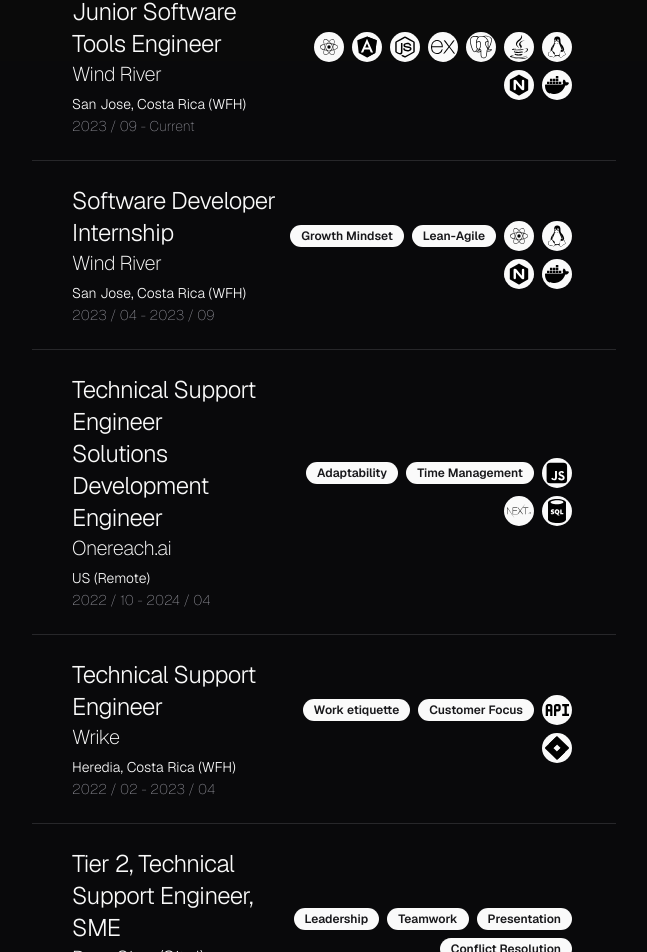
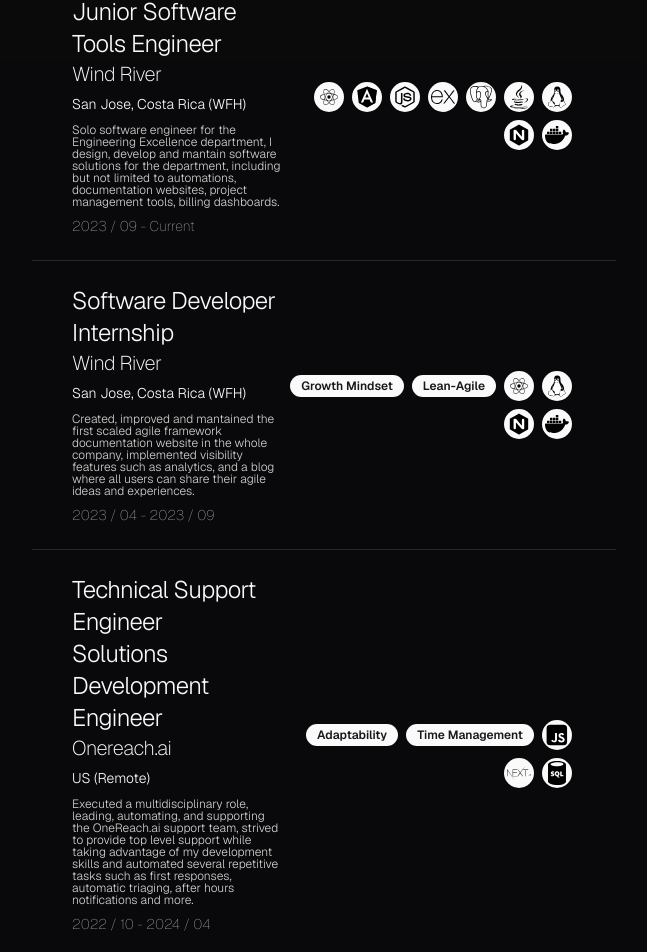
Before and after one commit to Yen-US/yenus_portfolio, a Next.js app: page / in a window 1280 px wide. Shown: the part 739-1691 px from the top of the page, without its empty margins (316-963 px from the left). Built offline with nearby package versions, Linux system fonts and the light colour scheme.

Commit message:
Added job descriptions

```diff
--- a/src/components/experience-content.tsx
+++ b/src/components/experience-content.tsx
@@ -19,6 +19,7 @@ import SQLSVG from "./icons/sql-icon"
 import APISVG from "./icons/api-icon"
 import JiraSVG from "./icons/jira-icon"
 import DockerSVG from "./icons/docker-icon"
+import XsTypo from "./typography/xs-typo"
 
 
 export default function Experience() {
@@ -30,6 +31,7 @@ export default function Experience() {
                     <H3Typo>Junior Software Tools Engineer</H3Typo>
                     <H4Typo>Wind River</H4Typo>
                     <STypo>San Jose, Costa Rica (WFH)</STypo>
+                    <XsTypo>Solo software engineer for the Engineering Excellence department, I design, develop and mantain software solutions for the department, including but not limited to automations, documentation websites, project management tools, billing dashboards.</XsTypo>
                     <MutedTypo>2023 / 09 - Current</MutedTypo>
                 </article>
                 <aside className="flex items-center flex-wrap justify-end">
@@ -50,6 +52,7 @@ export default function Experience() {
                     <H3Typo>Software Developer Internship</H3Typo>
                     <H4Typo>Wind River</H4Typo>
                     <STypo>San Jose, Costa Rica (WFH)</STypo>
+                    <XsTypo>Created, improved and mantained the first scaled agile framework documentation website in the whole company, implemented visibility features such as analytics, and a blog where all users can share their agile ideas and experiences.</XsTypo>
                     <MutedTypo>2023 / 04 - 2023 / 09 </MutedTypo>
                 </article>
                 <aside className="flex items-center flex-wrap justify-end">
@@ -68,6 +71,7 @@ export default function Experience() {
                     <H3Typo>Technical Support Engineer <br /> Solutions Development Engineer</H3Typo>
                     <H4Typo>Onereach.ai</H4Typo>
                     <STypo>US (Remote)</STypo>
+                    <XsTypo>Executed a multidisciplinary role, leading, automating, and supporting the OneReach.ai support team, strived to provide top level support while taking advantage of my development skills and automated several repetitive tasks such as first responses, automatic triaging, after hours notifications and more.</XsTypo>
                     <MutedTypo>2022 / 10 - 2024 / 04 </MutedTypo>
                 </article>
                 <aside className="flex items-center flex-wrap justify-end">
--- /dev/null
+++ b/src/components/typography/xs-typo.tsx
@@ -0,0 +1,13 @@
+import { ReactNode } from "react";
+
+interface TypoProps {
+    children?: ReactNode;
+}
+
+export default function XsTypo({ children }: TypoProps) {
+    return (
+        <p className="text-xs font-light leading-none text-pretty my-2 text-stone-300">
+            {children}
+        </p>
+    );
+}
```
